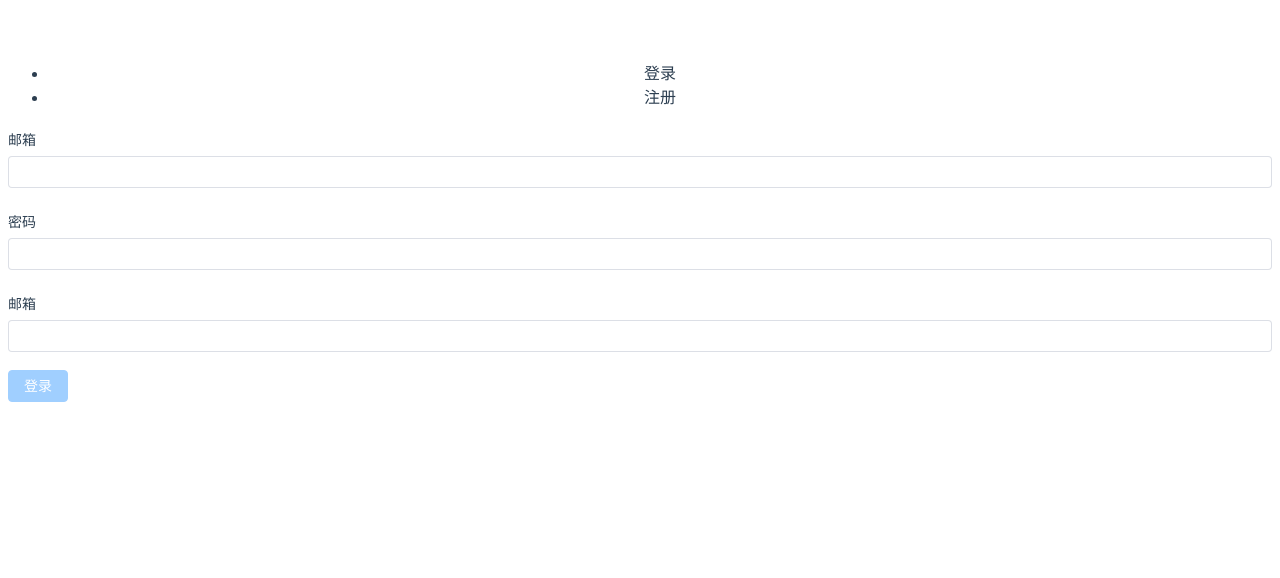
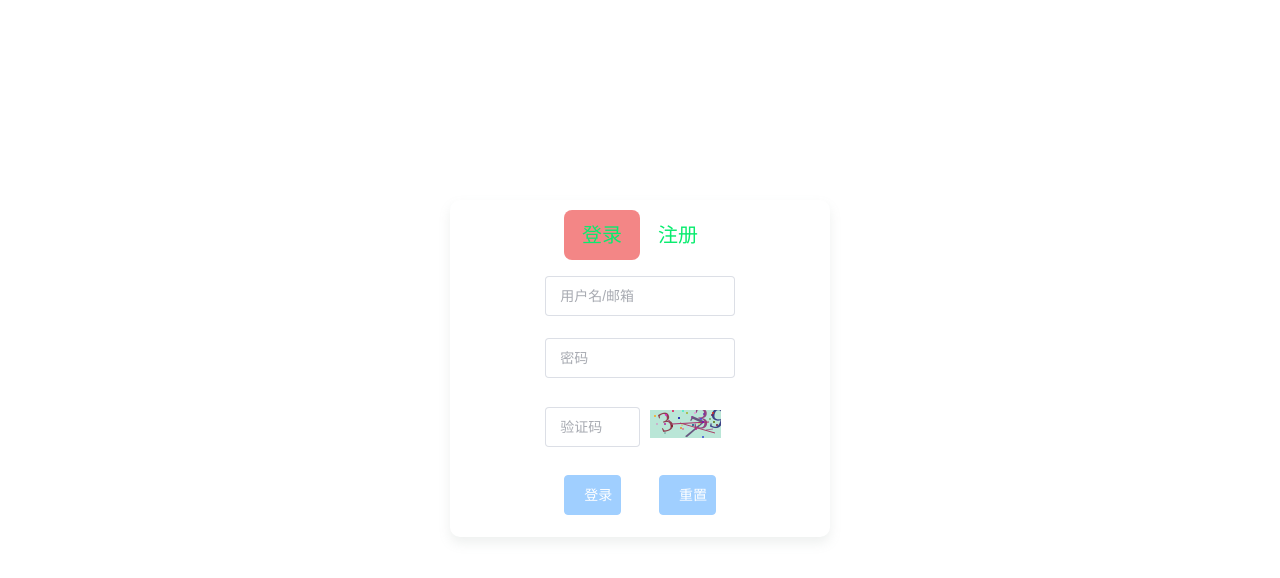
Before and after one commit to linlin449/bigc-answer-front, a Vue app: page / in a window 1280 px wide. Shown: the top 578 px of the page. Built offline with nearby package versions, Linux system fonts and the light colour scheme.

Commit message:
登录注册界面设计，使用了sidentify生成验证码

```diff
--- a/package.json
+++ b/package.json
@@ -10,6 +10,7 @@
   "dependencies": {
     "axios": "^0.27.2",
     "element-plus": "^2.2.8",
+    "identify": "^0.1.5",
     "vue": "^3.2.25",
     "vue-router": "^4.1.1",
     "vuex": "^4.0.2"
--- /dev/null
+++ b/src/util/Sidentify.vue
@@ -0,0 +1,147 @@
+<template>
+    <div class="s-canvas">
+        <canvas id="s-canvas" :width="props.contentWidth" :height="props.contentHeight"></canvas>
+    </div>
+</template>
+
+<script setup>
+import { onMounted, watch } from 'vue';
+
+const props = defineProps({
+    identifyCode: {
+        type: String,
+        default: '1234'
+    },
+    fontSizeMin: {
+        type: Number,
+        default: 20
+    },
+    fontSizeMax: {
+        type: Number,
+        default: 35
+    },
+    backgroundColorMin: {
+        type: Number,
+        default: 180
+    },
+    backgroundColorMax: {
+        type: Number,
+        default: 240
+    },
+    colorMin: {
+        type: Number,
+        default: 50
+    },
+    colorMax: {
+        type: Number,
+        default: 160
+    },
+    lineColorMin: {
+        type: Number,
+        default: 40
+    },
+    lineColorMax: {
+        type: Number,
+        default: 180
+    },
+    dotColorMin: {
+        type: Number,
+        default: 0
+    },
+    dotColorMax: {
+        type: Number,
+        default: 255
+    },
+    contentWidth: {
+        type: Number,
+        default: 71
+    },
+    contentHeight: {
+        type: Number,
+        default: 28
+    }
+})
+
+// 生成一个随机数
+const randomNum = (min, max) => {
+    return Math.floor(Math.random() * (max - min) + min)
+}
+
+// 生成一个随机的颜色
+const randomColor = (min, max) => {
+    let r = randomNum(min, max)
+    let g = randomNum(min, max)
+    let b = randomNum(min, max)
+    return 'rgb(' + r + ',' + g + ',' + b + ')'
+}
+
+// 绘制干扰线
+const drawLine = (ctx) => {
+    for (let i = 0; i < 3; i++) {
+        ctx.strokeStyle = randomColor(props.lineColorMin, props.lineColorMax)
+        ctx.beginPath()
+        ctx.moveTo(randomNum(0, props.contentWidth), randomNum(0, props.contentHeight))
+        ctx.lineTo(randomNum(0, props.contentWidth), randomNum(0, props.contentHeight))
+        ctx.stroke()
+    }
+}
+
+const drawText = (ctx, txt, i) => {
+    ctx.fillStyle = randomColor(props.colorMin, props.colorMax)
+    ctx.font = randomNum(props.fontSizeMin, props.fontSizeMax) + 'px SimHei'
+    let x = (i + 1) * (props.contentWidth / (props.identifyCode.length + 1))
+    let y = randomNum(props.fontSizeMax, props.contentHeight - 5)
+    var deg = randomNum(-45, 45)
+    // 修改坐标原点和旋转角度
+    ctx.translate(x, y)
+    ctx.rotate(deg * Math.PI / 180)
+    ctx.fillText(txt, 0, 0)
+    // 恢复坐标原点和旋转角度
+    ctx.rotate(-deg * Math.PI / 180)
+    ctx.translate(-x, -y)
+}
+
+const drawDot = (ctx) => {
+    // 绘制干扰点
+    for (let i = 0; i < 30; i++) {
+        ctx.fillStyle = randomColor(0, 255)
+        ctx.beginPath()
+        ctx.arc(randomNum(0, props.contentWidth), randomNum(0, props.contentHeight), 1, 0, 2 * Math.PI)
+        ctx.fill()
+    }
+}
+
+const drawPic = () => {
+    let canvas = document.getElementById('s-canvas')
+    let ctx = canvas.getContext('2d')
+    ctx.textBaseline = 'bottom'
+    // 绘制背景
+    ctx.fillStyle = randomColor(props.backgroundColorMin, props.backgroundColorMax)
+    ctx.fillRect(0, 0, props.contentWidth, props.contentHeight)
+    // 绘制文字
+    for (let i = 0; i < props.identifyCode.length; i++) {
+        drawText(ctx, props.identifyCode[i], i)
+    }
+    drawLine(ctx)
+    drawDot(ctx)
+}
+
+watch(() => props.identifyCode, (newValue, oldValue) => {
+     drawPic()
+})
+
+onMounted(() => {
+   drawPic()
+})
+
+
+
+
+
+</script>
+<style scoped lang='scss'>
+.s-canvas {
+    cursor: pointer;
+}
+
+</style>
--- a/src/views/Login.vue
+++ b/src/views/Login.vue
@@ -1,7 +1,6 @@
 <template>
   <div class="body">
     <div class="login">
-      <div class="login-con">
       <ul class="menu-tab">
         <li
           v-for="v in MenuData"
@@ -12,52 +11,78 @@
           {{ v.txt }}
         </li>
       </ul>
-      </div>
       <el-form
         ref="ruleFormRef"
         :model="ruleForm"
         status-icon
         :rules="rules"
         class="demo-ruleForm"
+        size="large"
       >
         <el-form-item prop="username">
-          <label>邮箱</label>
           <el-input
             v-model="ruleForm.username"
+            placeholder="用户名/邮箱"
             type="text"
             autocomplete="off"
           />
         </el-form-item>
         <el-form-item prop="password">
-          <label>密码</label>
           <el-input
             v-model="ruleForm.password"
             type="password"
+            placeholder="密码"
             autocomplete="off"
             minlength="6"
             maxlength="15"
           />
         </el-form-item>
 
+        <el-form-item prop="code" v-show="model === 'login'">
+          <el-input
+            class="code"
+            v-model="ruleForm.code"
+            type="text"
+            placeholder="验证码"
+            autocomplete="off"
+          />
+          <div class="login_code" @click="refreshCode">
+            <Sidentify :identifyCode="identifyCode" />
+          </div>
+        </el-form-item>
 
-        <el-form-item prop="code">
-          <label>邮箱</label>
+        <el-form-item prop="repassword" v-show="model === 'register'">
           <el-input
-            v-model="ruleForm.username"
-            type="text"
-            autocomplete="off"
+            v-model="ruleForm.repassword"
+            type="password"
+            placeholder="重复密码"
+            minlength="6"
+            maxlength="15"
+          />
+        </el-form-item>
+
+
+        <el-form-item prop="repassword" v-show="model === 'register'">
+          <el-input
+            v-model="ruleForm.repassword"
+            type="password"
+            placeholder="重复密码"
+            minlength="6"
+            maxlength="15"
           />
         </el-form-item>
 
         <el-form-item prop="repassword" v-show="model === 'register'">
-          <label>重复密码</label>
           <el-input
             v-model="ruleForm.repassword"
             type="password"
+            placeholder="重复密码"
             minlength="6"
             maxlength="15"
           />
         </el-form-item>
+
+
         <el-form-item>
           <el-button
             :disabled="btnbool"
@@ -66,6 +91,13 @@
             @click="submitForm(ruleFormRef)"
             >{{ model === "login" ? "登录" : "注册" }}</el-button
           >
+          <el-button
+            :disabled="btnbool"
+            type="primary"
+            class="login-btn block"
+            @click="resetForm(ruleFormRef)"
+            >重置</el-button
+          >
         </el-form-item>
       </el-form>
     </div>
@@ -73,22 +105,23 @@
 </template>
 
 <script lang="ts" setup>
-import { reactive,watch } from "vue";
+import { reactive, watch, onMounted } from "vue";
 import { ref } from "vue";
 import { useRouter } from "vue-router";
 import link from "../api/link.js";
 import url from "../api/url.js";
+import Sidentify from "../util/Sidentify.vue";
 import { ElMessage } from "element-plus";
 import { FormInstance } from "element-plus";
 // import md5 from "../hook/index.js";
 
-let router = useRouter();//登陆成功后跳转到首页
+let router = useRouter(); //登陆成功后跳转到首页
 /*登录注册按钮数据及逻辑*/
 const MenuData = reactive([
   { txt: "登录", current: true, type: "login" },
   { txt: "注册", current: false, type: "register" },
 ]);
-let model = ref("login");//model 提供给后面逻辑处理
+let model = ref("login"); //model 提供给后面逻辑处理
 let clickMenu = (item) => {
   MenuData.forEach((element) => {
     element.current = false;
@@ -100,9 +133,11 @@ let clickMenu = (item) => {
 
 /* element表单部分*/
 const ruleFormRef = ref<FormInstance>();
-const ruleForm = reactive({//表单部分
+const ruleForm = reactive({
+  //表单部分
   username: "",
   password: "",
+  code: "",
   repassword: "",
 });
 
@@ -110,6 +145,14 @@ const ruleForm = reactive({//表单部分
 const checkUsername = (rule, value, callback) => {
   if (!value) {
     return callback(new Error("邮箱不能为空"));
+  }
+  callback();
+};
+const checkCode = (rule, value, callback) => {
+  if (!value) {
+    return callback(new Error("验证码不能为空"));
+  } else if (identifyCode.value !== value) {
+    return callback(new Error("验证码错误"));
   }
   callback();
 };
@@ -141,10 +184,11 @@ const rules = reactive({
   password: [{ validator: validatePassword, trigger: "blur" }],
   repassword: [{ validator: validatePass2, trigger: "blur" }],
   username: [{ validator: checkUsername, trigger: "blur" }],
+  code: [{ validator: checkCode, trigger: "blur" }],
 });
 /**/
 /*检测校验是否通过，通过按钮变为可登录*/
-let btnbool=ref(true)
+let btnbool = ref(true);
 watch(ruleForm, (newval, oldval) => {
   if (model.value === "login") {
     if (newval.username != "" && newval.password != "") {
@@ -152,8 +196,7 @@ watch(ruleForm, (newval, oldval) => {
     } else {
       btnbool.value = true;
     }
-  }
-  else {
+  } else {
     if (
       newval.username != "" &&
       newval.password != "" &&
@@ -174,7 +217,7 @@ const submitForm = (formEl: FormInstance | undefined) => {
       if (model.value === "register") {
         let data = {
           name: ruleForm.username,
-          password:ruleForm.password,
+          password: ruleForm.password,
         };
         link(url.register, "post", data).then((ok: any) => {
           console.log(ok.data);
@@ -197,7 +240,7 @@ const submitForm = (formEl: FormInstance | undefined) => {
           url.register,
           "get",
           {},
-          { name: ruleForm.username, password:ruleForm.password} //md5(ruleForm.password).value }
+          { name: ruleForm.username, password: ruleForm.password } //md5(ruleForm.password).value }
         ).then((ok) => {
           if (ok.data.length != 0) {
             ElMessage({
@@ -222,11 +265,71 @@ const resetForm = (formEl: FormInstance | undefined) => {
   formEl.resetFields();
 };
 /**/
+
+// 图形验证码
+let identifyCodes = "1234567890";
+let identifyCode = ref("3212");
+const randomNum = (min, max) => {
+  return Math.floor(Math.random() * (max - min) + min);
+};
+const makeCode = (o, l) => {
+  for (let i = 0; i < l; i++) {
+    identifyCode.value += o[randomNum(0, o.length)];
+  }
+};
+const refreshCode = () => {
+  identifyCode.value = "";
+  makeCode(identifyCodes, 4);
+};
+onMounted(() => {
+  identifyCode.value = "";
+  makeCode(identifyCodes, 4);
+});
 </script>
 
 <style lang="scss">
+.body{
+  margin-top: 200px;
+}
+.login {
+  box-shadow: 0 6px 12px 0 rgba(138, 153, 150, 0.15);
+  border-radius: 10px;
+  width: 30%;
+
+  margin: auto;
+  .menu-tab {
+    padding: 0;
+    padding-top: 10px;
+    li {
+      display: inline-block; //行内块
+      margin: auto;
+      width: 20%;
+      line-height: 50px;
+      font-size: 20px;
+      color: rgb(8, 236, 110);
+      border-radius: 8px;
+    }
     .current {
-  //是登录注册按钮选择的提示色
-  background-color: rgba(255, 255, 255, 0.5);
+      background-color: rgba(231, 14, 14, 0.5);
+    }
+  }
+  .demo-ruleForm {
+    display: inline-block;
+    width: 50%;
+
+    margin: auto;
+    .block {
+      display: block;
+      width: 30%;
+      margin: auto;
+    }
+    .code {
+      width: 50%;
+    }
+    .login_code {
+      margin-top: 10px;
+      margin-left: 10px;
+    }
+  }
 }
 </style>
```
Lines whose indentation alone changed are shown as unchanged.
